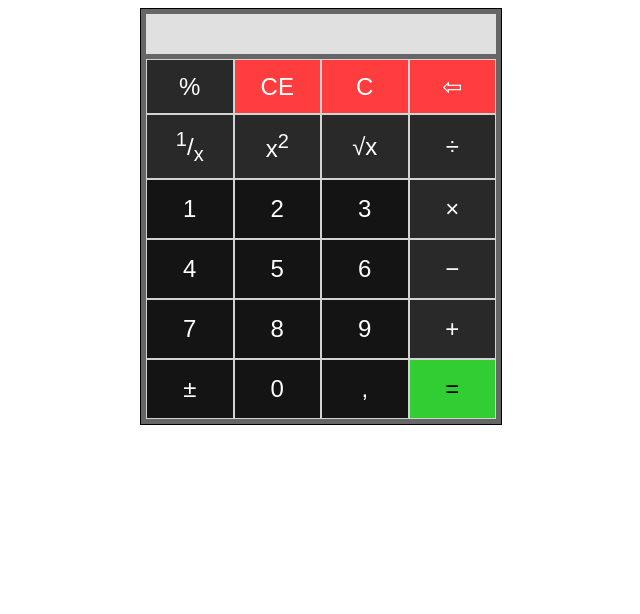
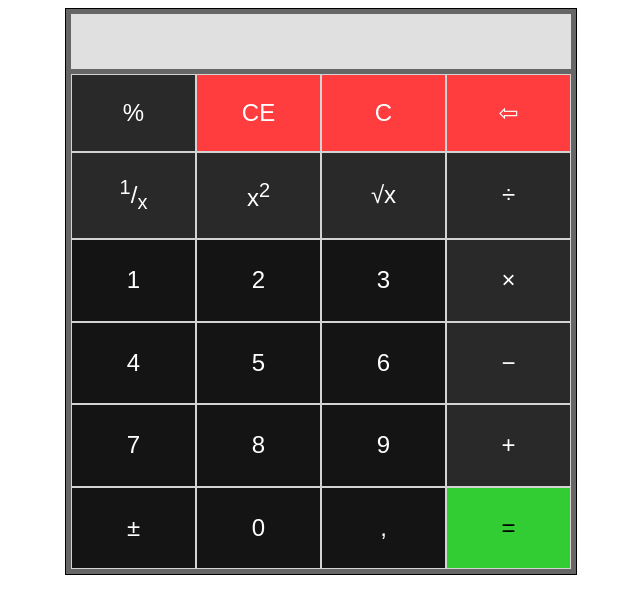
Before and after one commit to csontoskrisztian/Szamologep, a plain HTML site: page 0_flex/index.html in a window 1280 px wide. Shown: the whole page, without its empty margins (319-959 px from the left). Drawn offline with Linux system fonts and the light colour scheme.

Commit message:
Méret megnövelése

```diff
--- a/0_flex/my.css
+++ b/0_flex/my.css
@@ -11,14 +11,10 @@ html {
 }
 
 .wrapper {
-    border: 1px solid black;
-}
-
-.wrapper {
     margin: 0 auto;
-    max-width: 350px;
-    min-width: 150px;
-    height: 400px;
+    max-width: 500px;
+    min-width: 165px;
+    height: 550px;
     flex-flow: row wrap;
     align-items: flex-start;
 
@@ -26,6 +22,7 @@ html {
     padding: 5px;
     padding-bottom: 10px;
     background: rgba(0, 0, 0, 0.6);
+    border: 1px solid black;
 }
 
 /* Kijelző */
@@ -129,7 +126,7 @@ button:hover {
     background: lightcoral !important;
 }
 
-@media(max-width: 275px) {
+@media(max-width: 310px) {
     span {
         font-size: 1.5rem;
     }
@@ -139,7 +136,7 @@ button:hover {
     }
 }
 
-@media(max-width: 225px) {
+@media(max-width: 270px) {
     span {
         font-size: 1.2rem;
     }
@@ -149,7 +146,7 @@ button:hover {
     }
 }
 
-@media(max-width: 200px) {
+@media(max-width: 245px) {
     span {
         font-size: 1rem;
     }
```
